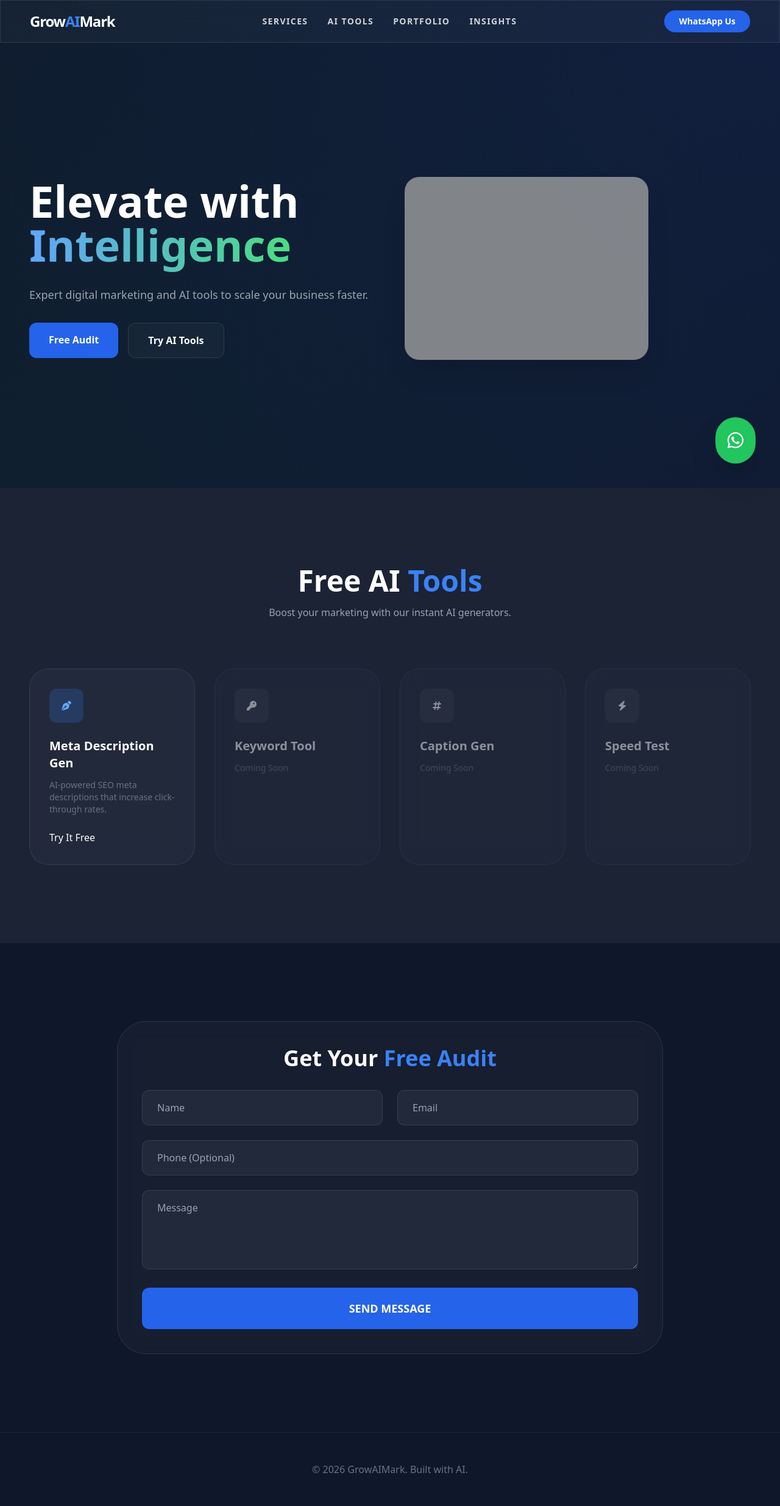
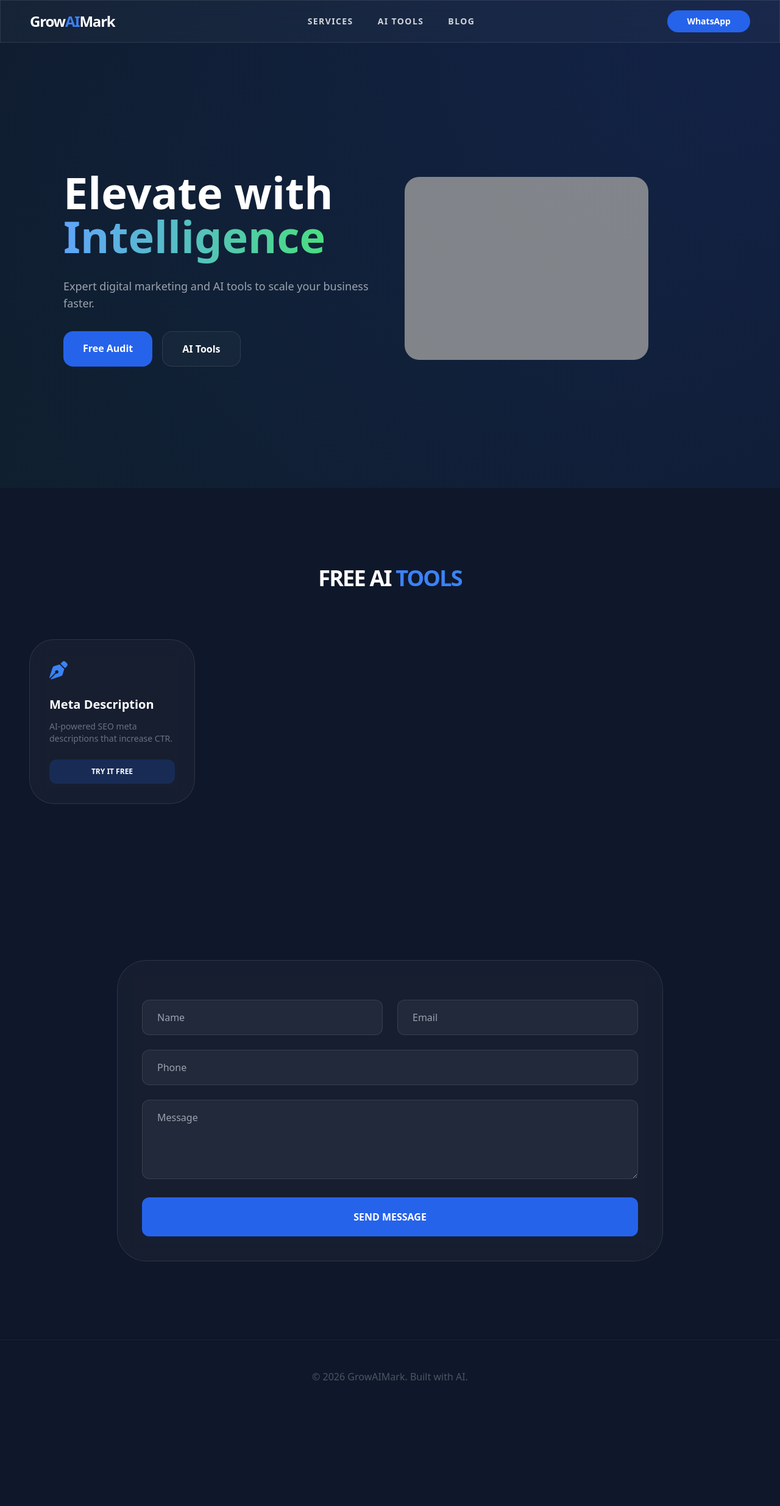
Before and after one commit to MrSaboorKhan/growaimark-agency, a Django app: page / in a window 1280 px wide. Shown: the whole page at 61% size. After the commit the page ends 2263 px from the top, so only its background shows below. Run offline with Django 5.2, Linux system fonts and the light colour scheme; some libraries are stand-ins or nearby versions; grey boxes are pictures that could not be loaded.

Commit message:
restored premium design and fixed tool link

```diff
--- a/website/templates/website/home.html
+++ b/website/templates/website/home.html
@@ -7,96 +7,65 @@
     <script src="https://cdn.tailwindcss.com"></script>
     <link href="https://cdnjs.cloudflare.com/ajax/libs/font-awesome/6.0.0/css/all.min.css" rel="stylesheet">
     <style>
-        :root { --primary: #2563eb; --secondary: #10b981; }
         .glass { background: rgba(255, 255, 255, 0.03); backdrop-filter: blur(15px); border: 1px solid rgba(255, 255, 255, 0.1); }
-        .hero-gradient { background: radial-gradient(circle at top right, rgba(37, 99, 235, 0.1), transparent), radial-gradient(circle at bottom left, rgba(16, 185, 129, 0.05), transparent); }
+        .hero-gradient { background: radial-gradient(circle at top right, rgba(37, 99, 235, 0.15), transparent), radial-gradient(circle at bottom left, rgba(16, 185, 129, 0.05), transparent); }
     </style>
 </head>
 <body class="bg-[#0f172a] text-white font-sans overflow-x-hidden">
 
     <nav class="fixed w-full z-50 glass py-4 px-6 md:px-12 flex justify-between items-center">
-        <div class="text-2xl font-black tracking-tighter">Grow<span class="text-blue-500">AI</span>Mark</div>
-        <div class="hidden md:flex space-x-8 text-sm font-bold uppercase tracking-widest text-gray-300">
+        <div class="text-2xl font-black tracking-tighter text-white">Grow<span class="text-blue-500">AI</span>Mark</div>
+        <div class="hidden md:flex space-x-10 text-sm font-bold uppercase tracking-widest text-gray-300">
             <a href="#services" class="hover:text-blue-500">Services</a>
             <a href="#tools" class="hover:text-blue-500">AI Tools</a>
-            <a href="#portfolio" class="hover:text-blue-500">Portfolio</a>
-            <a href="{% url 'blog_list' %}" class="hover:text-blue-500">Insights</a>
+            <a href="{% url 'blog_list' %}" class="hover:text-blue-500">Blog</a>
         </div>
-        <a href="https://wa.me/923030001026" class="bg-blue-600 px-6 py-2 rounded-full font-bold text-sm">WhatsApp Us</a>
+        <a href="https://wa.me/923030001026" class="bg-blue-600 px-8 py-2 rounded-full font-bold text-sm">WhatsApp</a>
     </nav>
 
     <header class="relative min-h-screen flex items-center pt-20 px-6 md:px-12 hero-gradient">
-        <div class="max-w-7xl mx-auto grid md:grid-cols-2 gap-12 items-center">
+        <div class="max-w-7xl mx-auto grid md:grid-cols-2 gap-12 items-center text-left">
             <div class="space-y-8">
-                <h1 class="text-5xl md:text-7xl font-extrabold leading-tight">Elevate with <span class="text-transparent bg-clip-text bg-gradient-to-r from-blue-400 to-green-400">Intelligence</span></h1>
-                <p class="text-lg text-gray-400">Expert digital marketing and AI tools to scale your business faster.</p>
+                <h1 class="text-5xl md:text-7xl font-extrabold leading-tight">Elevate with <br><span class="text-transparent bg-clip-text bg-gradient-to-r from-blue-400 to-green-400">Intelligence</span></h1>
+                <p class="text-lg text-gray-400 max-w-lg">Expert digital marketing and AI tools to scale your business faster.</p>
                 <div class="flex gap-4">
-                    <a href="#contact" class="bg-blue-600 px-8 py-4 rounded-xl font-bold">Free Audit</a>
-                    <a href="#tools" class="glass px-8 py-4 rounded-xl font-bold">Try AI Tools</a>
+                    <a href="#contact" class="bg-blue-600 px-8 py-4 rounded-2xl font-bold">Free Audit</a>
+                    <a href="#tools" class="glass px-8 py-4 rounded-2xl font-bold">AI Tools</a>
                 </div>
             </div>
-            <img src="https://img.freepik.com/free-vector/digital-marketing-agency-abstract-concept-vector-illustration_335657-2917.jpg" class="rounded-3xl shadow-2xl opacity-80" alt="Agency">
+            <img src="https://img.freepik.com/free-vector/digital-marketing-agency-abstract-concept-vector-illustration_335657-2917.jpg" class="rounded-3xl opacity-80" alt="Hero">
         </div>
     </header>
 
-    <section id="tools" class="py-32 px-6 md:px-12 bg-white/5">
-        <div class="max-w-7xl mx-auto">
-            <div class="text-center mb-20">
-                <h2 class="text-4xl md:text-5xl font-black">Free AI <span class="text-blue-500">Tools</span></h2>
-                <p class="text-gray-400 mt-4">Boost your marketing with our instant AI generators.</p>
+    <section id="tools" class="py-32 px-6 md:px-12 max-w-7xl mx-auto">
+        <h2 class="text-4xl font-black mb-20 text-center uppercase tracking-tighter">Free AI <span class="text-blue-500">Tools</span></h2>
+        <div class="grid grid-cols-1 md:grid-cols-2 lg:grid-cols-4 gap-8">
+            <div class="glass p-8 rounded-[2.5rem] group hover:border-blue-500 transition-all duration-500">
+                <i class="fas fa-pen-nib text-3xl text-blue-500 mb-6"></i>
+                <h3 class="text-xl font-bold mb-3">Meta Description</h3>
+                <p class="text-gray-500 text-sm mb-6">AI-powered SEO meta descriptions that increase CTR.</p>
+                <a href="/tools/meta-generator/" class="inline-block w-full text-center bg-blue-600/20 hover:bg-blue-600 py-3 rounded-xl font-bold text-xs uppercase transition">Try It Free</a>
             </div>
-            <div class="grid grid-cols-1 md:grid-cols-2 lg:grid-cols-4 gap-8">
-                <div class="glass p-8 rounded-[2rem] border border-white/10 hover:border-blue-500 transition">
-                    <div class="w-14 h-14 bg-blue-500/20 rounded-xl flex items-center justify-center mb-6">
-                        <i class="fas fa-pen-nib text-blue-400"></i>
-                    </div>
-                    <h3 class="text-xl font-bold mb-3">Meta Description Gen</h3>
-                    <p class="text-gray-500 text-sm mb-6">AI-powered SEO meta descriptions that increase click-through rates.</p>
-                   <a href="/tools/meta-generator/" class="...">Try It Free</a>
-                </div>
-
-                <div class="glass p-8 rounded-[2rem] opacity-50">
-                    <div class="w-14 h-14 bg-gray-500/20 rounded-xl flex items-center justify-center mb-6"><i class="fas fa-key"></i></div>
-                    <h3 class="text-xl font-bold mb-3">Keyword Tool</h3>
-                    <p class="text-gray-500 text-sm mb-6">Coming Soon</p>
-                </div>
-                <div class="glass p-8 rounded-[2rem] opacity-50">
-                    <div class="w-14 h-14 bg-gray-500/20 rounded-xl flex items-center justify-center mb-6"><i class="fas fa-hashtag"></i></div>
-                    <h3 class="text-xl font-bold mb-3">Caption Gen</h3>
-                    <p class="text-gray-500 text-sm mb-6">Coming Soon</p>
-                </div>
-                <div class="glass p-8 rounded-[2rem] opacity-50">
-                    <div class="w-14 h-14 bg-gray-500/20 rounded-xl flex items-center justify-center mb-6"><i class="fas fa-bolt"></i></div>
-                    <h3 class="text-xl font-bold mb-3">Speed Test</h3>
-                    <p class="text-gray-500 text-sm mb-6">Coming Soon</p>
-                </div>
             </div>
-        </div>
     </section>
 
     <section id="contact" class="py-32 px-6 md:px-12">
         <div class="max-w-4xl mx-auto glass p-10 rounded-[3rem]">
-            <h2 class="text-4xl font-black mb-8 text-center">Get Your <span class="text-blue-500">Free Audit</span></h2>
             <form action="{% url 'contact_view' %}" method="POST" class="space-y-6">
                 {% csrf_token %}
                 <div class="grid md:grid-cols-2 gap-6">
-                    <input type="text" name="name" placeholder="Name" required class="w-full bg-white/5 border border-white/10 rounded-xl px-6 py-4 outline-none focus:border-blue-500">
-                    <input type="email" name="email" placeholder="Email" required class="w-full bg-white/5 border border-white/10 rounded-xl px-6 py-4 outline-none focus:border-blue-500">
+                    <input type="text" name="name" placeholder="Name" required class="w-full bg-white/5 border border-white/10 rounded-xl px-6 py-4 outline-none">
+                    <input type="email" name="email" placeholder="Email" required class="w-full bg-white/5 border border-white/10 rounded-xl px-6 py-4 outline-none">
                 </div>
-                <input type="text" name="phone" placeholder="Phone (Optional)" class="w-full bg-white/5 border border-white/10 rounded-xl px-6 py-4 outline-none focus:border-blue-500">
-                <textarea name="message" rows="4" placeholder="Message" required class="w-full bg-white/5 border border-white/10 rounded-xl px-6 py-4 outline-none focus:border-blue-500"></textarea>
-                <button type="submit" class="w-full bg-blue-600 py-5 rounded-xl font-black text-lg">SEND MESSAGE</button>
+                <input type="text" name="phone" placeholder="Phone" class="w-full bg-white/5 border border-white/10 rounded-xl px-6 py-4 outline-none">
+                <textarea name="message" rows="4" placeholder="Message" required class="w-full bg-white/5 border border-white/10 rounded-xl px-6 py-4 outline-none"></textarea>
+                <button type="submit" class="w-full bg-blue-600 py-5 rounded-xl font-bold">SEND MESSAGE</button>
             </form>
         </div>
     </section>
 
-    <footer class="py-12 text-center text-gray-500 border-t border-white/5">
+    <footer class="py-12 text-center text-gray-600 border-t border-white/5">
         &copy; 2026 GrowAIMark. Built with AI.
     </footer>
-
-    <a href="https://wa.me/923030001026" class="fixed bottom-10 right-10 bg-green-500 p-5 rounded-full shadow-2xl hover:scale-110 transition z-50">
-        <i class="fab fa-whatsapp text-3xl text-white"></i>
-    </a>
-
 </body>
 </html>
```
